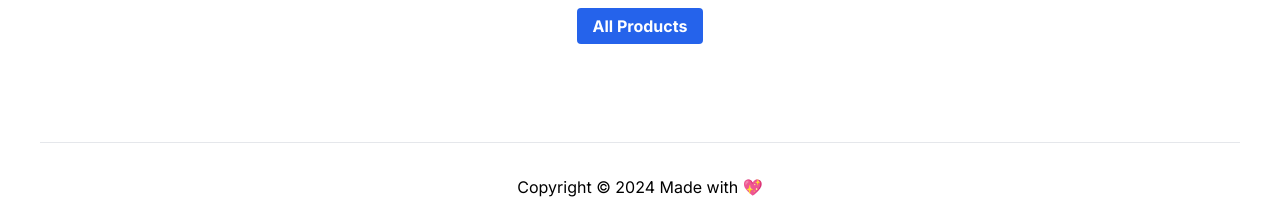
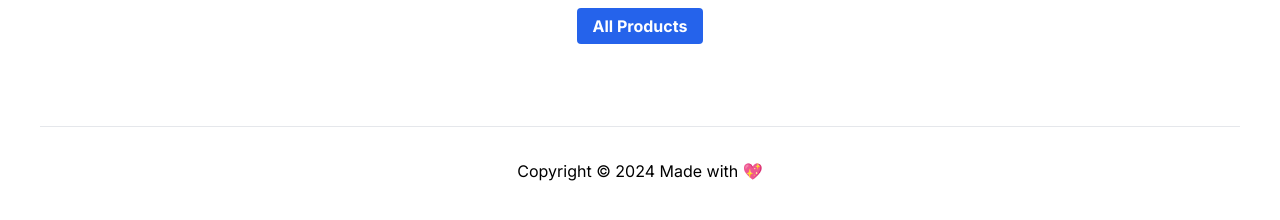
Before and after one commit to vikas780/ShoppingCart, a Next.js app: page / in a window 1280 px wide. Shown: the part 1088-1308 px from the top of the page. Built offline with nearby package versions, Linux system fonts and the light colour scheme.

Commit message:
Add and modify footer

```diff
--- a/components/Footer.js
+++ b/components/Footer.js
@@ -2,7 +2,7 @@ import React from 'react'
 
 const Footer = () => {
   return (
-    <footer className='bg-white px-4 sm:px-10 py-6   mt-12'>
+    <footer className='bg-white px-4 sm:px-10 py-6   mt-8'>
       <hr className='my-8' />
 
       <p className='text-center'>Copyright © 2024 Made with 💖</p>
```
